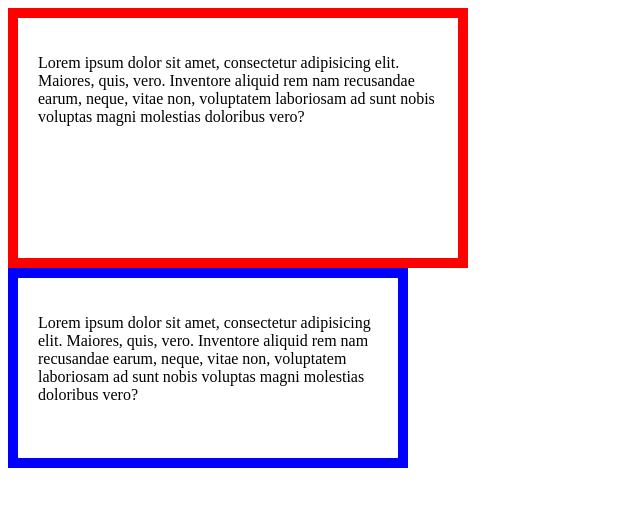
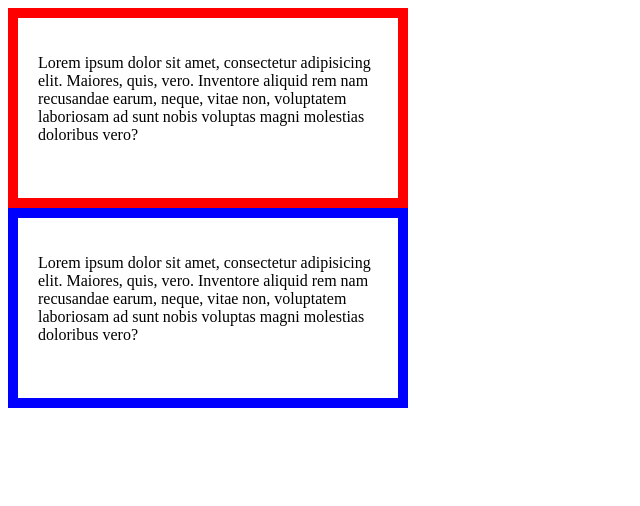
Before and after one commit to jerry75PL/CSS_RWD_cwiczenia, a plain HTML site: page index.html in a window 1280 px wide. Shown: the whole page, without its empty margins (0-640 px from the left). Drawn offline with Linux system fonts and the light colour scheme.

Commit message:
std implementacja box-sizing 4all

```diff
--- a/css/style.css
+++ b/css/style.css
@@ -1,3 +1,8 @@
+/*box-sizing 4all - std implementacja*/
+*{
+    box-sizing: border-box;
+}
+
 .box{
     height: 200px;
     width: 400px;
```
